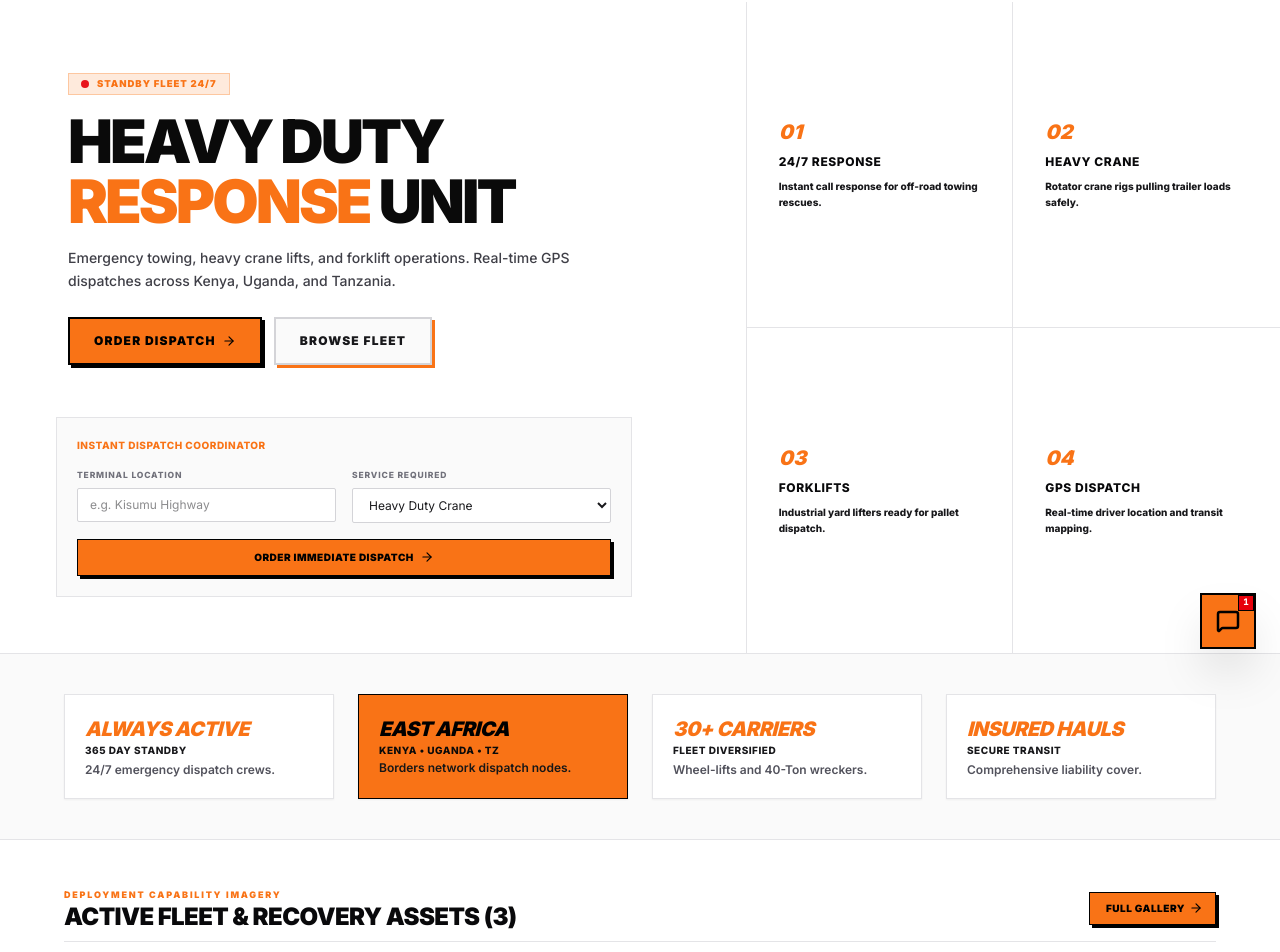
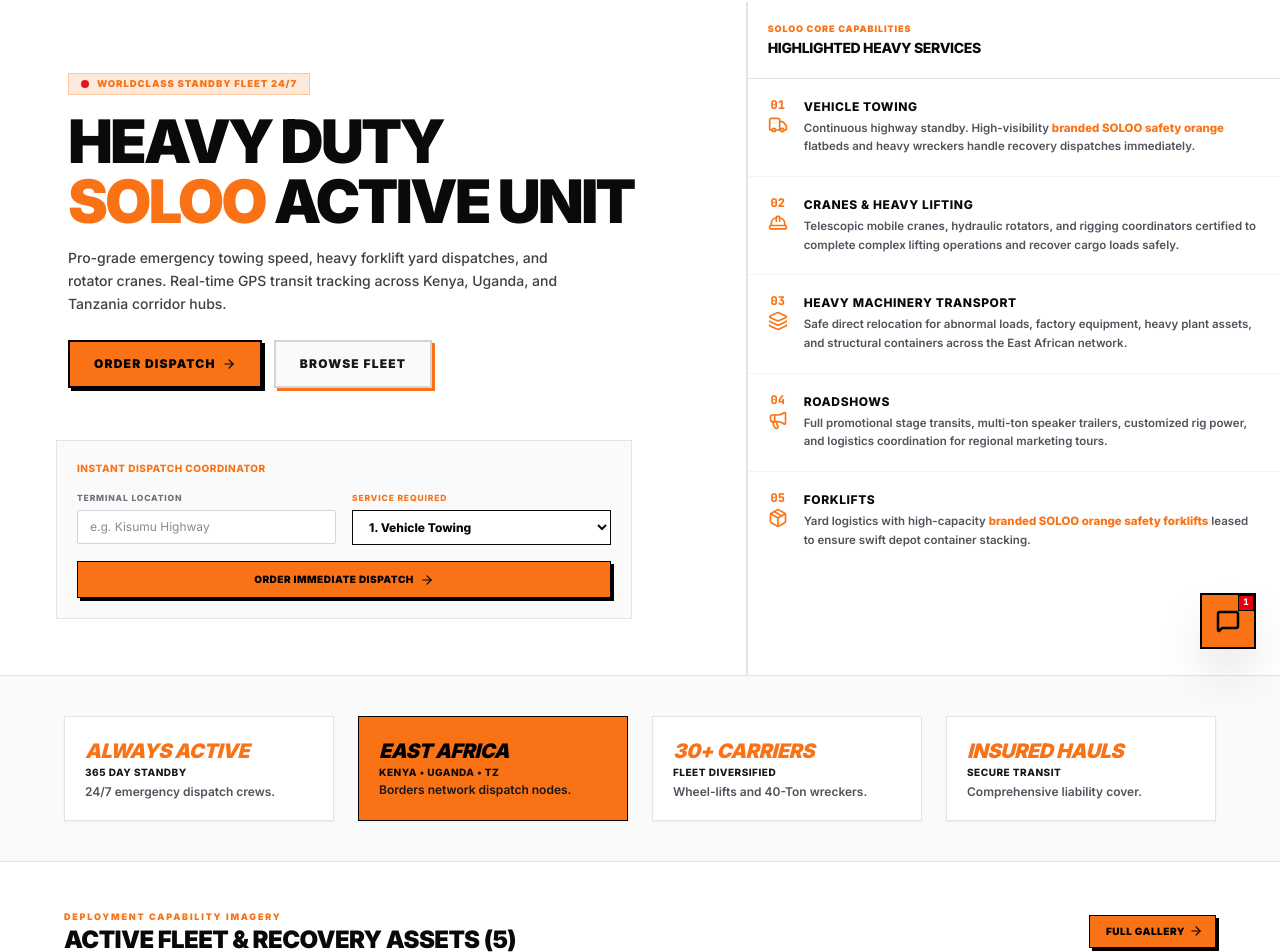
Before and after one commit to musiebaarthur/soloo, a React (Vite) app: page / in a window 1280 px wide. Shown: the part 127-1079 px from the top of the page. Built offline with nearby package versions, Linux system fonts and the light colour scheme.

Commit message:
style: update UI typography and booking options
- Refine text colors and font weights for better readability
- Update service booking dropdown with specific categories
- Add new branded assets to gallery storage
- Clean up minor layout styling discrepancies

```diff
--- a/src/components/AdminContext.tsx
+++ b/src/components/AdminContext.tsx
@@ -6,6 +6,8 @@ import steelFrameCrane from '../assets/images/steel_frame_crane_1780604511226.pn
 import yardShunterHeavy from '../assets/images/yard_shunter_heavy_1780604526365.png';
 import refineryTankRigging from '../assets/images/refinery_tank_rigging_1780604542248.png';
 import industrialHopperLift from '../assets/images/industrial_hopper_lift_1780604557089.png';
+import solooOrangeForklift from '../assets/images/soloo_orange_forklift_1780773296565.png';
+import solooOrangeTow from '../assets/images/soloo_orange_tow_1780773311136.png';
 
 export interface GalleryItem {
   id: string;
@@ -72,6 +74,24 @@ const AdminContext = createContext<AdminContextProps | undefined>(undefined);
 
 // Initial Lists to seed empty storage (Preserving original photography of Soloo Trucks Recovery)
 const initialGallery: GalleryItem[] = [
+  {
+    id: 'slide-soloo-orange-tow',
+    image: solooOrangeTow,
+    thumbAlt: 'Orange SOLOO branded recovery flatbed tow truck',
+    badge: 'Heavy Recovery',
+    title: 'SOLOO HEAVY HIGHWAY TOWING',
+    subtext: 'Worldclass safety orange recovery vehicle with prominent SOLOO branding retrieving transport assets under tight schedule parameters.',
+    spec: '24/7/365 active dispatch.'
+  },
+  {
+    id: 'slide-soloo-orange-forklift',
+    image: solooOrangeForklift,
+    thumbAlt: 'Orange SOLOO branded industrial heavy yard forklift',
+    badge: 'Yard Logistics',
+    title: 'SOLOO LOAD YARD FORKLIFT',
+    subtext: 'High-mast warehouse handling with vibrant orange chassis branded by SOLOO, delivering precision container and gear relocations.',
+    spec: 'Advanced yard controllers.'
+  },
   {
     id: 'slide-steel-crane',
     image: steelFrameCrane,
@@ -159,14 +179,28 @@ const initialServices: ServiceDetail[] = [
 ];
 
 const initialHero: HeroContent = {
-  badgeText: 'STANDBY FLEET 24/7',
+  badgeText: 'WORLDCLASS STANDBY FLEET 24/7',
   titleMain: 'Heavy duty',
-  titleHighlight: 'Response',
-  titleSuffix: 'Unit',
-  description: 'Emergency towing, heavy crane lifts, and forklift operations. Real-time GPS dispatches across Kenya, Uganda, and Tanzania.'
+  titleHighlight: 'Soloo',
+  titleSuffix: 'Active Unit',
+  description: 'Pro-grade emergency towing speed, heavy forklift yard dispatches, and rotator cranes. Real-time GPS transit tracking across Kenya, Uganda, and Tanzania corridor hubs.'
 };
 
 const initialBlogs: BlogItem[] = [
+  {
+    id: 'blog-soloo-forklifts',
+    title: 'Optimizing Warehouse Logistics with High-Visibility SOLOO Forklifts',
+    excerpt: 'How SOLOO branded heavy yard forklifts improve depot throughput safety times and avoid high-traffic container mishaps.',
+    content: `Efficient yard logistics depend on mechanical stability, visibility, and professional site routing.
+
+- **Vibrant Safety Orange Chassis**: Ensures high day-and-night visibility across active transport lanes.
+- **Heavy Load Ratings**: Handled by certified crew captains with rigorous load placement checks.
+- **Dual-Mast Systems**: Perfect for structural warehouse stacking and swift distribution dispatches.`,
+    category: 'Depot Logistics',
+    author: 'Sarah Ochieng',
+    image: solooOrangeForklift,
+    date: 'June 05, 2026'
+  },
   {
     id: 'blog-safe-rigging',
     title: 'Industrial Rigging Protocols',
@@ -192,7 +226,7 @@ const initialBlogs: BlogItem[] = [
 - Do not sit inside stationary chassis cabins.`,
     category: 'Safety',
     author: 'Sarah Ochieng',
-    image: tractorCarrier,
+    image: solooOrangeTow,
     date: 'May 28, 2026'
   }
 ];
@@ -215,7 +249,7 @@ export const AdminProvider: React.FC<{ children: React.ReactNode }> = ({ childre
 
   useEffect(() => {
     const savedGallery = localStorage.getItem('soloo_gallery_items');
-    if (savedGallery) {
+    if (savedGallery && savedGallery.includes('slide-soloo-orange-tow')) {
       try {
         setGalleryItemsState(JSON.parse(savedGallery));
       } catch (e) {
@@ -223,6 +257,7 @@ export const AdminProvider: React.FC<{ children: React.ReactNode }> = ({ childre
       }
     } else {
       setGalleryItemsState(initialGallery);
+      localStorage.setItem('soloo_gallery_items', JSON.stringify(initialGallery));
     }
 
     const savedServices = localStorage.getItem('soloo_services_list');
@@ -237,7 +272,7 @@ export const AdminProvider: React.FC<{ children: React.ReactNode }> = ({ childre
     }
 
     const savedBlogs = localStorage.getItem('soloo_blogs_list');
-    if (savedBlogs) {
+    if (savedBlogs && savedBlogs.includes('blog-soloo-forklifts')) {
       try {
         setBlogsListState(JSON.parse(savedBlogs));
       } catch (e) {
@@ -245,10 +280,11 @@ export const AdminProvider: React.FC<{ children: React.ReactNode }> = ({ childre
       }
     } else {
       setBlogsListState(initialBlogs);
+      localStorage.setItem('soloo_blogs_list', JSON.stringify(initialBlogs));
     }
 
     const savedHero = localStorage.getItem('soloo_hero_content');
-    if (savedHero) {
+    if (savedHero && savedHero.includes('Soloo')) {
       try {
         setHeroContentState(JSON.parse(savedHero));
       } catch (e) {
@@ -256,6 +292,7 @@ export const AdminProvider: React.FC<{ children: React.ReactNode }> = ({ childre
       }
     } else {
       setHeroContentState(initialHero);
+      localStorage.setItem('soloo_hero_content', JSON.stringify(initialHero));
     }
   }, []);
 
--- a/src/components/BlogTab.tsx
+++ b/src/components/BlogTab.tsx
@@ -137,7 +137,7 @@ export default function BlogTab() {
           <h1 className="text-3xl md:text-4xl font-extrabold text-[#f97316] uppercase tracking-tighter leading-none m-0">
             Operational News &amp; Blog
           </h1>
-          <p className="text-zinc-650 text-xs md:text-sm mt-3 max-w-2xl font-bold leading-relaxed">
+          <p className="text-zinc-600 text-xs md:text-sm mt-3 max-w-2xl font-semibold leading-relaxed">
             Stay updated with heavy hauling guidelines, tow safety standards, and regional logistics announcements written directly by our certified rigger team.
           </p>
         </div>
@@ -221,7 +221,7 @@ export default function BlogTab() {
                 </div>
 
                 {/* Meta details row */}
-                <div className="flex flex-wrap items-center gap-x-4 gap-y-1 text-[10px] text-zinc-650 font-bold font-mono">
+                <div className="flex flex-wrap items-center gap-x-4 gap-y-1 text-[10px] text-zinc-500 font-bold font-mono">
                   <span className="flex items-center gap-1">
                     <Calendar className="w-3.5 h-3.5 text-[#f97316]" /> {item.date}
                   </span>
@@ -235,7 +235,7 @@ export default function BlogTab() {
                   <h3 className="text-md sm:text-lg font-black uppercase text-zinc-950 tracking-tight group-hover:text-[#f97316] transition-colors duration-150 leading-snug line-clamp-2">
                     {item.title}
                   </h3>
-                  <p className="text-[11px] text-zinc-650 font-semibold leading-relaxed line-clamp-3">
+                  <p className="text-[11.5px] text-zinc-600 font-medium leading-relaxed line-clamp-3">
                     {item.excerpt}
                   </p>
                 </div>
--- a/src/components/ContactTab.tsx
+++ b/src/components/ContactTab.tsx
@@ -47,7 +47,7 @@ export default function ContactTab() {
         <h1 className="text-3xl md:text-5xl font-black text-neutral-950 uppercase tracking-tighter leading-none m-0">
           Immediate Towing &amp; Heavy Crane Support
         </h1>
-        <p className="text-zinc-650 text-xs md:text-sm mt-4 max-w-xl leading-relaxed font-bold">
+        <p className="text-zinc-600 text-xs md:text-sm mt-4 max-w-xl leading-relaxed font-semibold">
           Request real-time rotator cranes, flatbed setups, or forklift equipment across East African corridors. Contact our main office directly or submit an online request ticket below.
         </p>
       </div>
@@ -135,13 +135,13 @@ export default function ContactTab() {
             <h2 className="text-xl md:text-2xl font-extrabold uppercase tracking-tight text-neutral-950 mt-1 flex items-center gap-2">
               <FileText className="w-5 h-5 text-[#f97316] shrink-0" /> Web Inquiry ticketing
             </h2>
-            <p className="text-xs text-zinc-650 font-bold leading-relaxed">
+            <p className="text-xs text-zinc-600 font-semibold leading-relaxed">
               Seeking a project quote, yard leasing terms, or forklift contract? Leave your parameters and a duty officer will email you back within 4 hours.
             </p>
           </div>
 
           {errorMsg && (
-            <div className="bg-red-500/10 border border-red-500/30 p-4 rounded-none text-xs text-red-750 font-bold flex gap-2.5 items-start">
+            <div className="bg-red-500/10 border border-red-500/30 p-4 rounded-none text-xs text-red-700 font-bold flex gap-2.5 items-start">
               <AlertCircle className="w-4 h-4 text-red-500 shrink-0 mt-0.5" />
               <span>{errorMsg}</span>
             </div>
--- a/src/components/GalleryTab.tsx
+++ b/src/components/GalleryTab.tsx
@@ -143,7 +143,7 @@ export default function GalleryTab() {
 
       {/* Main Interactive Slideshow Banner */}
       {galleryItems.length === 0 ? (
-        <div className="p-16 border-2 border-dashed border-zinc-300 text-center space-y-3 bg-zinc-55">
+        <div className="p-16 border-2 border-dashed border-zinc-300 text-center space-y-3 bg-zinc-50">
           <Camera className="w-12 h-12 text-[#f97316] mx-auto opacity-50" />
           <h3 className="font-extrabold uppercase tracking-tight text-zinc-950 text-sm">No Fleet Photos in Gallery</h3>
           <p className="text-zinc-500 text-xs max-w-sm mx-auto">Toggle or utilize Admin options to instantly upload high-resolution photography files.</p>
--- a/src/components/Header.tsx
+++ b/src/components/Header.tsx
@@ -63,7 +63,7 @@ export default function Header({ currentTab, onSelectTab }: HeaderProps) {
               SOLOO TRUCKS<br />
               <span className="text-zinc-900 font-extrabold group-hover:text-white font-sans text-[8.5px] tracking-widest block mt-0.5">RECOVERY</span>
             </div>
-            <span className="text-[7px] uppercase tracking-[0.16em] text-zinc-650 font-black mt-0.5">East Africa Network Fleet</span>
+            <span className="text-[7.5px] uppercase tracking-[0.16em] text-[#f97316] font-black mt-0.5">East Africa Network Fleet</span>
           </div>
         </button>
 
--- a/src/components/Hero.tsx
+++ b/src/components/Hero.tsx
@@ -1,6 +1,7 @@
 import React, { useState } from 'react';
 import {
-  ArrowRight, Phone, ShieldCheck, Compass, HardHat, Clock, Edit2, X, Eye, EyeOff
+  ArrowRight, Phone, ShieldCheck, Compass, HardHat, Clock, Edit2, X, Eye, EyeOff,
+  Truck, Megaphone, Package, Layers
 } from 'lucide-react';
 import { TabType } from '../types';
 import { useAdmin } from './AdminContext';
@@ -167,15 +168,17 @@ export default function Hero({ onSelectTab }: HeroProps) {
               </div>
 
               <div className="flex flex-col gap-1.5 text-left">
-                <label className="text-[8.5px] uppercase tracking-widest text-zinc-500 font-bold">Service Required</label>
+                <label className="text-[8.5px] uppercase tracking-widest text-[#f97316] font-bold font-sans">Service Required</label>
                 <select
                   value={serviceType}
                   onChange={(e) => setServiceType(e.target.value)}
-                  className="bg-white border border-zinc-300 rounded-xs px-3 py-2 text-xs text-zinc-900 focus:outline-none focus:border-[#f97316] transition-colors"
+                  className="bg-white border border-zinc-350 rounded-none px-3 py-2 text-xs text-zinc-950 font-bold focus:outline-none focus:border-[#f97316] transition-colors"
                 >
-                  <option value="heavy-tow">Heavy Duty Crane</option>
-                  <option value="light-tow">Flatbed / Towing</option>
-                  <option value="forklift">Forklift Rental</option>
+                  <option value="vehicle-towing">1. Vehicle Towing</option>
+                  <option value="cranes-heavy-lifting">2. Cranes & Heavy Lifting</option>
+                  <option value="heavy-machinery">3. Heavy Machinery Transport</option>
+                  <option value="roadshows">4. Roadshows</option>
+                  <option value="forklifts">5. Forklifts</option>
                 </select>
               </div>
             </div>
@@ -191,33 +194,84 @@ export default function Hero({ onSelectTab }: HeroProps) {
         </div>
 
         {/* Right Side Services Grid (5 columns) */}
-        <div className="lg:col-span-5 flex flex-col bg-zinc-50">
+        <div className="lg:col-span-12 xl:col-span-5 flex flex-col bg-zinc-50 border-t lg:border-t-0 lg:border-l border-zinc-200">
+          <div className="p-5 border-b border-zinc-200 bg-white">
+            <span className="text-[9px] text-[#f97316] font-black uppercase tracking-widest block">SOLOO CORE CAPABILITIES</span>
+            <h3 className="text-sm font-extrabold uppercase text-neutral-950 tracking-tight mt-0.5">Highlighted Heavy Services</h3>
+          </div>
 
-          {/* Services Grid with white tiles */}
-          <div className="flex-1 grid grid-cols-2 bg-zinc-100">
-            <div className="p-6 sm:p-8 bg-white border-b border-r border-zinc-200 flex flex-col justify-center space-y-2 text-left">
-              <div className="text-[#f97316] text-xl font-black italic">01</div>
-              <h4 className="font-extrabold uppercase text-xs tracking-wider text-zinc-950">24/7 Response</h4>
-              <p className="text-[10px] text-zinc-650 leading-relaxed font-bold">Instant call response for off-road towing rescues.</p>
+          <div className="flex-1 flex flex-col divide-y divide-zinc-100 bg-white">
+
+            {/* Service 1 */}
+            <div className="p-5 flex items-start gap-4 hover:bg-zinc-50/80 transition-colors">
+              <div className="flex flex-col items-center flex-shrink-0">
+                <span className="text-xs font-black text-[#f97316] font-mono leading-none mb-1">01</span>
+                <Truck className="w-5 h-5 text-[#f97316] shrink-0" />
+              </div>
+              <div className="space-y-1 text-left">
+                <h4 className="font-extrabold uppercase text-xs tracking-wider text-neutral-950">Vehicle Towing</h4>
+                <p className="text-[11.5px] text-zinc-600 leading-relaxed font-semibold">
+                  Continuous highway standby. High-visibility <strong className="text-[#f97316] font-extrabold">branded SOLOO safety orange</strong> flatbeds and heavy wreckers handle recovery dispatches immediately.
+                </p>
+              </div>
             </div>
 
-            <div className="p-6 sm:p-8 bg-white border-b border-zinc-200 flex flex-col justify-center space-y-2 text-left">
-              <div className="text-[#f97316] text-xl font-black italic">02</div>
-              <h4 className="font-extrabold uppercase text-xs tracking-wider text-zinc-950">Heavy Crane</h4>
-              <p className="text-[10px] text-zinc-650 leading-relaxed font-bold">Rotator crane rigs pulling trailer loads safely.</p>
+            {/* Service 2 */}
+            <div className="p-5 flex items-start gap-4 hover:bg-zinc-50/80 transition-colors">
+              <div className="flex flex-col items-center flex-shrink-0">
+                <span className="text-xs font-black text-[#f97316] font-mono leading-none mb-1">02</span>
+                <HardHat className="w-5 h-5 text-[#f97316] shrink-0" />
+              </div>
+              <div className="space-y-1 text-left">
+                <h4 className="font-extrabold uppercase text-xs tracking-wider text-neutral-950">Cranes & Heavy Lifting</h4>
+                <p className="text-[11.5px] text-zinc-600 leading-relaxed font-semibold">
+                  Telescopic mobile cranes, hydraulic rotators, and rigging coordinators certified to complete complex lifting operations and recover cargo loads safely.
+                </p>
+              </div>
             </div>
 
-            <div className="p-6 sm:p-8 bg-white border-r border-zinc-200 flex flex-col justify-center space-y-2 text-left">
-              <div className="text-[#f97316] text-xl font-black italic">03</div>
-              <h4 className="font-extrabold uppercase text-xs tracking-wider text-zinc-950">Forklifts</h4>
-              <p className="text-[10px] text-zinc-650 leading-relaxed font-bold">Industrial yard lifters ready for pallet dispatch.</p>
+            {/* Service 3 */}
+            <div className="p-5 flex items-start gap-4 hover:bg-zinc-50/80 transition-colors">
+              <div className="flex flex-col items-center flex-shrink-0">
+                <span className="text-xs font-black text-[#f97316] font-mono leading-none mb-1">03</span>
+                <Layers className="w-5 h-5 text-[#f97316] shrink-0" />
+              </div>
+              <div className="space-y-1 text-left">
+                <h4 className="font-extrabold uppercase text-xs tracking-wider text-neutral-950">Heavy Machinery Transport</h4>
+                <p className="text-[11.5px] text-zinc-600 leading-relaxed font-semibold">
+                  Safe direct relocation for abnormal loads, factory equipment, heavy plant assets, and structural containers across the East African network.
+                </p>
+              </div>
             </div>
 
-            <div className="p-6 sm:p-8 bg-white flex flex-col justify-center space-y-2 text-left">
-              <div className="text-[#f97316] text-xl font-black italic">04</div>
-              <h4 className="font-extrabold uppercase text-xs tracking-wider text-zinc-950">GPS Dispatch</h4>
-              <p className="text-[10px] text-zinc-650 leading-relaxed font-bold">Real-time driver location and transit mapping.</p>
+            {/* Service 4 */}
+            <div className="p-5 flex items-start gap-4 hover:bg-zinc-50/80 transition-colors">
+              <div className="flex flex-col items-center flex-shrink-0">
+                <span className="text-xs font-black text-[#f97316] font-mono leading-none mb-1">04</span>
+                <Megaphone className="w-5 h-5 text-[#f97316] shrink-0" />
+              </div>
+              <div className="space-y-1 text-left">
+                <h4 className="font-extrabold uppercase text-xs tracking-wider text-neutral-950">Roadshows</h4>
+                <p className="text-[11.5px] text-zinc-600 leading-relaxed font-semibold">
+                  Full promotional stage transits, multi-ton speaker trailers, customized rig power, and logistics coordination for regional marketing tours.
+                </p>
+              </div>
             </div>
+
+            {/* Service 5 */}
+            <div className="p-5 flex items-start gap-4 hover:bg-zinc-50/80 transition-colors">
+              <div className="flex flex-col items-center flex-shrink-0">
+                <span className="text-xs font-black text-[#f97316] font-mono leading-none mb-1">05</span>
+                <Package className="w-5 h-5 text-[#f97316] shrink-0" />
+              </div>
+              <div className="space-y-1 text-left">
+                <h4 className="font-extrabold uppercase text-xs tracking-wider text-neutral-950">Forklifts</h4>
+                <p className="text-[11.5px] text-zinc-600 leading-relaxed font-semibold">
+                  Yard logistics with high-capacity <strong className="text-[#f97316] font-extrabold">branded SOLOO orange safety forklifts</strong> leased to ensure swift depot container stacking.
+                </p>
+              </div>
+            </div>
+
           </div>
 
         </div>
@@ -302,11 +356,11 @@ export default function Hero({ onSelectTab }: HeroProps) {
                           {item.badge}
                         </div>
                       </div>
-                      <div className="space-y-1">
-                        <h4 className="font-black text-zinc-900 text-xs sm:text-sm uppercase tracking-tight group-hover:text-[#f97316] transition-colors">
-                          {item.thumbAlt}
+                      <div className="space-y-1.5">
+                        <h4 className="font-black text-zinc-950 text-xs sm:text-sm uppercase tracking-tight group-hover:text-[#f97316] transition-colors">
+                          {item.title}
                         </h4>
-                        <p className="text-[10.5px] text-zinc-650 font-medium leading-normal text-left">
+                        <p className="text-[11px] text-zinc-600 font-semibold leading-relaxed text-left">
                           {item.subtext}
                         </p>
                       </div>
```
Also changed, not shown: src/assets/images/soloo_orange_forklift_1780773296565.png (added), src/assets/images/soloo_orange_tow_1780773311136.png (added).
